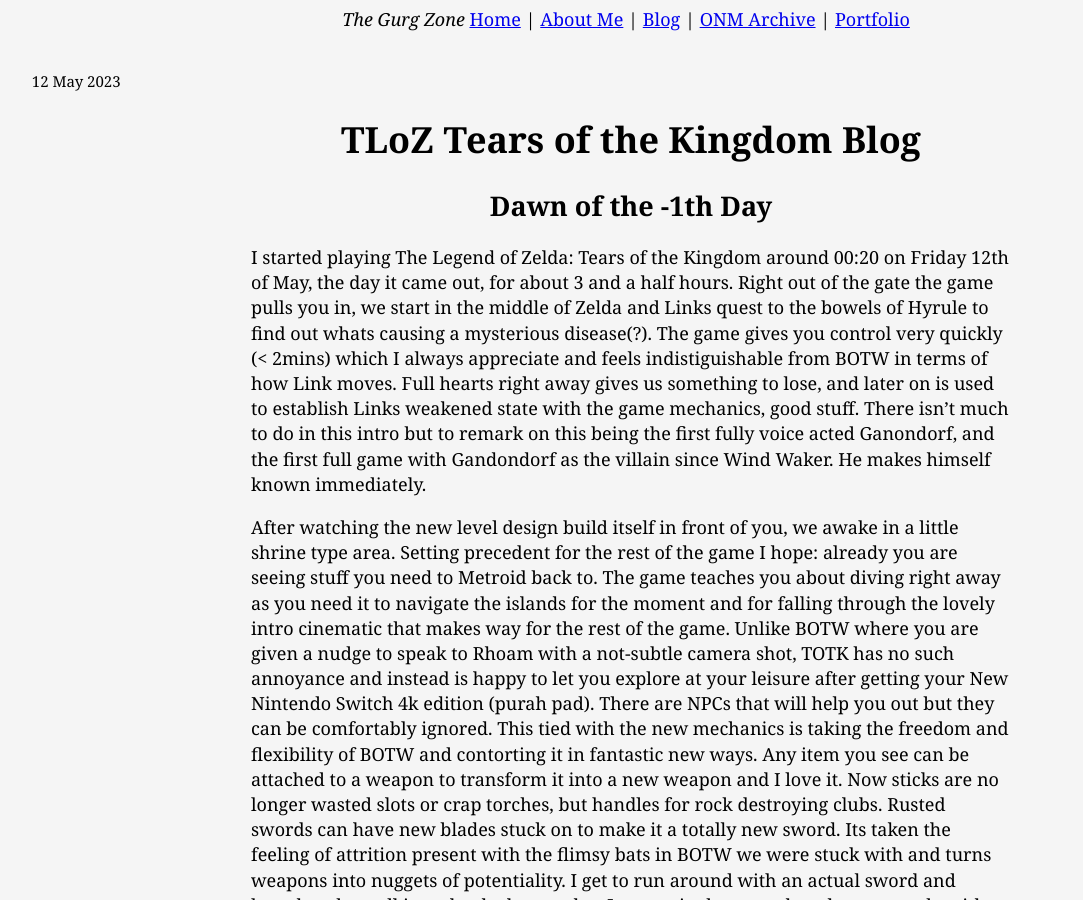
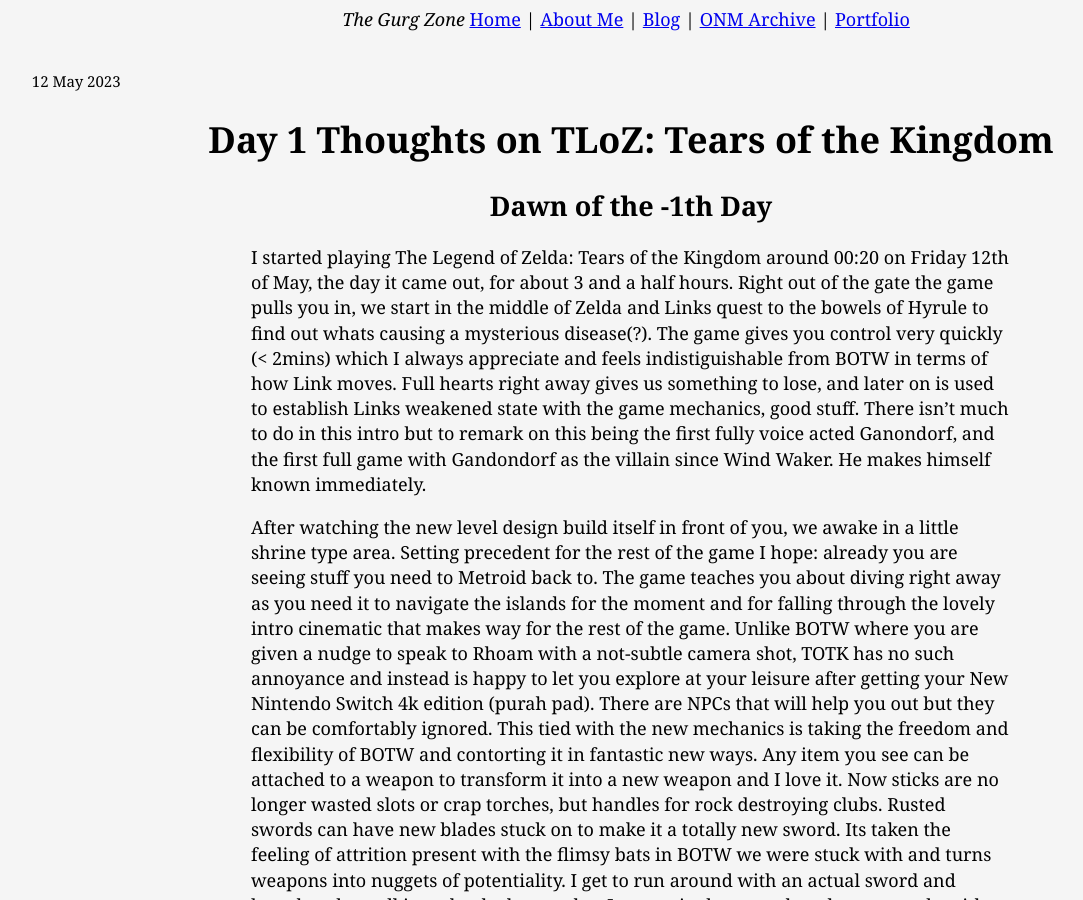
Before and after one commit to GreigHuth/greighuth.github.io, a Jekyll site: the page built from blog/_posts/2023-05-12-TLoZ: TOTK - Blog.md, in a window 1280 px wide and 900 px high. Shown: the whole window, without its empty margins (14-1097 px from the left). Built offline with Jekyll 4.4.1, drawn with Linux system fonts in a browser that asks for light colours.

Commit message:
Update 2023-05-12-TLoZ: TOTK - Blog.md

```diff
--- a/blog/_posts/2023-05-12-TLoZ: TOTK - Blog.md
+++ b/blog/_posts/2023-05-12-TLoZ: TOTK - Blog.md
@@ -1,6 +1,6 @@
 ---
 layout: post
-title:  "TLoZ Tears of the Kingdom Blog"
+title:  "Day 1 Thoughts on TLoZ: Tears of the Kingdom"
 date:   2023-05-12
 tags: blog games video-games Zelda The-Legend-Of-Zelda Tears-of-the-Kingdom TOTK Breath-of-the-Wild BOTW open-world
 categories: blog
```
